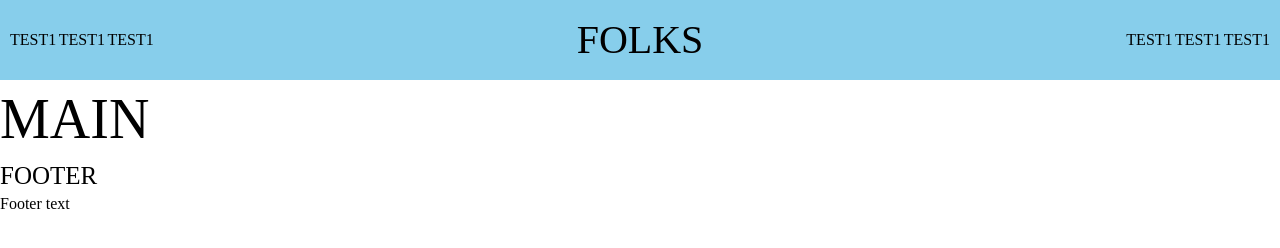
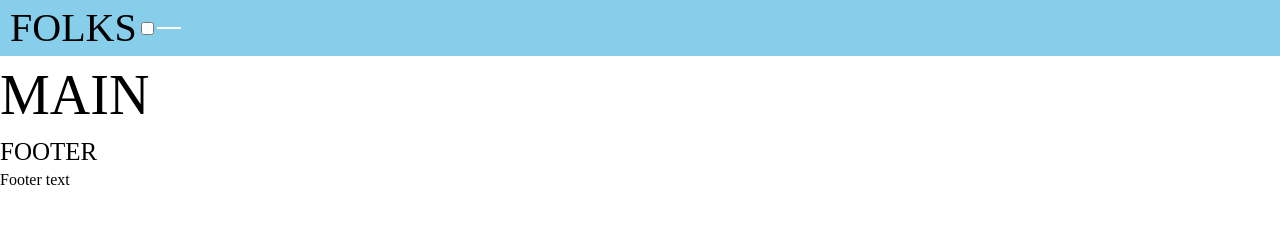
Before and after one commit to viggeman/html-css-lab-two, a plain HTML site: page index.html in a window 1280 px wide. Drawn offline with Linux system fonts and the light colour scheme.

Commit message:
fail again

```diff
--- a/global.css
+++ b/global.css
@@ -16,6 +16,8 @@ body {
   line-height: 1.4;
   min-height: 100%;
 }
+
+
 /* Reset styles  start*/
 h1,
 h2,
@@ -78,3 +80,72 @@ button {
   text-align: center;
 }
 /* Reset styles END */
+
+
+/* ==== Nav start ==== */
+.header {
+  background-color: var(--complement-color);
+  display: flex;
+  position: sticky;
+  top: 0;
+  width: 100%;
+  height: 100%;
+
+  align-items: center;
+}
+
+.menu-logo {
+  display: inline-block;
+  margin-left: 10px;
+}
+
+.main-nav {
+  width: 100%;
+  height: 100%;
+  position: fixed;
+  overflow: hidden;
+}
+
+.mob-menu {
+  cursor: pointer;
+  padding: 40px 20px;
+}
+
+.mob-menu-icon {
+  background-color: white;
+  display: block;
+  height: 2px;
+  position: relative;
+  width: 24px;
+}
+
+.main-nav li {
+  display: inline;
+}
+
+
+
+/* #mob-menu button {
+  padding: 10px;
+  margin: -10px;
+} */
+
+.menu-col1, .menu-col2 {
+  /* display: none; */
+}
+
+.main-nav {
+  max-height: 0;
+  transition: max-height .5s ease-out;
+}
+/* ==== Nav start end ==== */
+
+@media (min-width: 760px) {
+  /* #mob-menu {
+      display: none;
+  }
+
+  .menu-col1, .menu-col2 {
+      display: initial;
+  } */
+}
--- a/index.css
+++ b/index.css
@@ -1,40 +1,3 @@
 body {
     display: flex;
 }
-
-.header {
-    background-color: var(--complement-color);
-    /* position: relative; */
-}
-
-.main-nav {
-    display: flex;
-    justify-content: space-between;
-    align-items: center;
-    height: 8rem;
-    margin: 0 10px;
-}
-
-.main-nav li {
-    display: inline;
-}
-
-#mob-menu button {
-    padding: 10px;
-    margin: -10px;
-    background-color: transparent;
-}
-
-.menu-col1, .menu-col2 {
-    display: none;
-}
-
-@media (min-width: 760px) {
-    #mob-menu {
-        display: none;
-    }
-
-    .menu-col1, .menu-col2 {
-        display: initial;
-    }
-}
--- a/index.html
+++ b/index.html
@@ -12,19 +12,22 @@
   </head>
   <body>
     <header class="header">
+      <a href="" class="menu-logo"><h2>FOLKS</h2></a>
+      <input class="mob-menu" id="mob-menu" type="checkbox" />
+      <label class="mob-menu-icon" for="mob-menu"
+        ><span class="menu-line"></span
+      ></label>
       <nav class="main-nav">
         <ul class="menu-col1">
           <li><a href="test.com">TEST1</a></li>
           <li><a href="test.com">TEST1</a></li>
           <li><a href="test.com">TEST1</a></li>
         </ul>
-        <a href="" class="menu-logo"><h2>FOLKS</h2></a>
         <ul class="menu-col2">
           <li><a href="test.com">TEST1</a></li>
           <li><a href="test.com">TEST1</a></li>
           <li><a href="test.com">TEST1</a></li>
         </ul>
-        <span id="mob-menu"><button>Menu</button></span>
       </nav>
     </header>
     <main>
--- a/variables.css
+++ b/variables.css
@@ -5,7 +5,8 @@
   --primary-color: tomato;
   --secondary-color: forestgreen;
   --complement-color: skyblue;
-
+  --black: #000;
+  --white: #fff;
   /* FONTS */
 
   /* --primary-font: insert font; */
```
